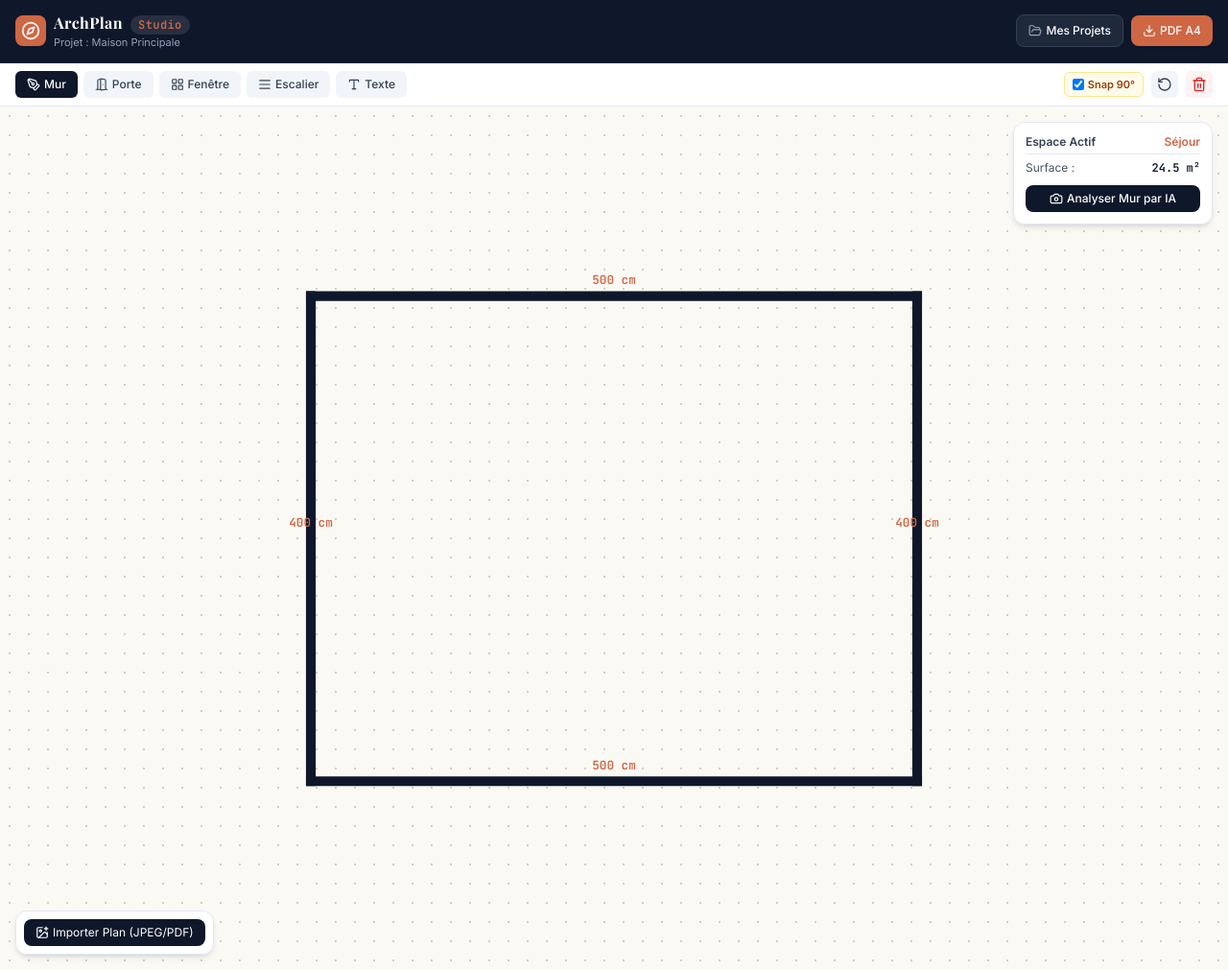
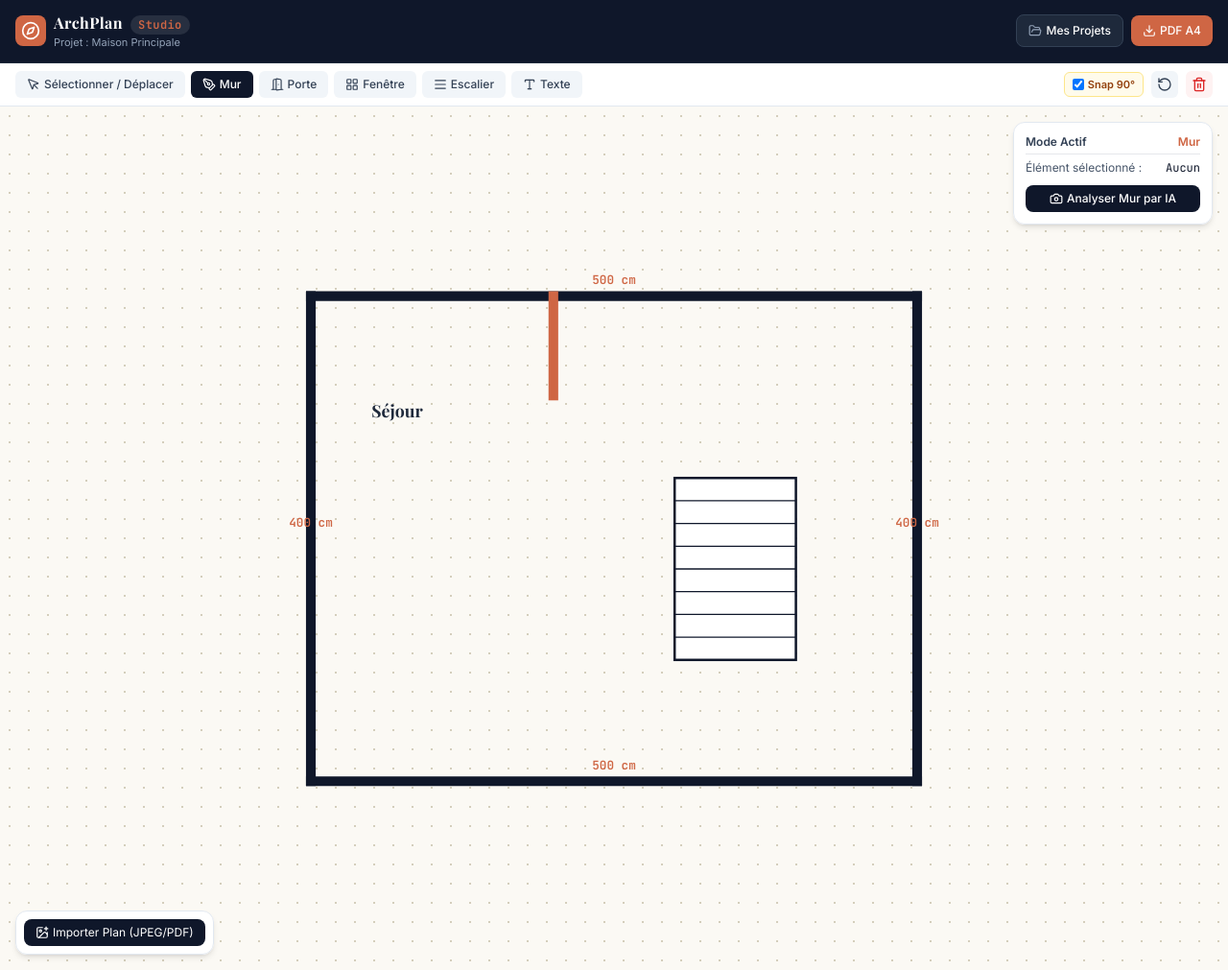
Before and after one commit to peakbe/plan-vectorizer, a Flask app: page / in a window 1280 px wide. Shown: the whole page at 96% size. Run offline with Flask 3, Linux system fonts and the light colour scheme; some libraries are stand-ins or nearby versions.

Commit message:
Update index.html with new tool buttons and functionality

```diff
--- a/templates/index.html
+++ b/templates/index.html
@@ -47,6 +47,9 @@
     <!-- Barre d'outils secondaire -->
     <nav class="bg-white border-b border-slate-200 px-4 py-2 flex items-center justify-between overflow-x-auto space-x-2 text-xs">
         <div class="flex items-center space-x-1.5 shrink-0">
+            <button onclick="setTool('select')" id="btn-tool-select" class="tool-btn bg-slate-100 text-slate-700 px-3 py-1.5 rounded-md font-medium transition flex items-center space-x-1 hover:bg-slate-200">
+                <i data-lucide="mouse-pointer" class="w-3.5 h-3.5"></i><span>Sélectionner / Déplacer</span>
+            </button>
             <button onclick="setTool('wall')" id="btn-tool-wall" class="tool-btn bg-slate-900 text-white px-3 py-1.5 rounded-md font-medium transition flex items-center space-x-1">
                 <i data-lucide="pen-tool" class="w-3.5 h-3.5"></i><span>Mur</span>
             </button>
@@ -72,7 +75,7 @@
             <button onclick="undoLast()" class="p-1.5 bg-slate-100 hover:bg-slate-200 rounded-md text-slate-700" title="Annuler">
                 <i data-lucide="rotate-ccw" class="w-4 h-4"></i>
             </button>
-            <button onclick="deleteSelected()" class="p-1.5 bg-red-50 hover:bg-red-100 text-red-600 rounded-md" title="Supprimer sélection">
+            <button onclick="deleteSelected()" class="p-1.5 bg-red-50 hover:bg-red-100 text-red-600 rounded-md" title="Supprimer la sélection">
                 <i data-lucide="trash-2" class="w-4 h-4"></i>
             </button>
         </div>
@@ -88,7 +91,6 @@
         <!-- SVG Interactif -->
         <svg id="plan-canvas" class="w-full h-full cursor-crosshair z-10" viewBox="0 0 1000 700">
             <g id="walls-layer"></g>
-            <g id="openings-layer"></g>
             <g id="elements-layer"></g>
         </svg>
 
@@ -108,12 +110,12 @@
         <!-- Panneau info pièce -->
         <div class="absolute top-4 right-4 z-20 bg-white/95 backdrop-blur border border-slate-200 p-3 rounded-xl shadow-md text-xs space-y-1.5 w-52">
             <div class="flex justify-between font-bold text-slate-700 border-b pb-1">
-                <span>Espace Actif</span>
-                <span id="room-name" class="text-[#cf6644]">Séjour</span>
+                <span>Mode Actif</span>
+                <span id="active-mode-label" class="text-[#cf6644]">Mur</span>
             </div>
             <div class="flex justify-between text-slate-600">
-                <span>Surface :</span>
-                <span id="room-area" class="font-tech font-bold text-slate-900">24.5 m²</span>
+                <span>Élément sélectionné :</span>
+                <span id="selected-info" class="font-tech text-slate-900">Aucun</span>
             </div>
             <div class="pt-1">
                 <button onclick="openWallPhotoModal()" class="w-full bg-slate-900 hover:bg-slate-800 text-white py-1.5 rounded-lg font-medium transition flex items-center justify-center space-x-1">
@@ -173,10 +175,11 @@
         lucide.createIcons();
 
         let currentTool = 'wall';
-        let selectedElement = null;
-        let selectedIndex = null;
+        let selectedItem = null; // { type: 'wall'|'element', index: number }
         let isDrawing = false;
+        let isDragging = false;
         let startPoint = null;
+        let dragOffset = { x: 0, y: 0 };
 
         let walls = [
             {x1: 250, y1: 150, x2: 750, y2: 150, length: 500},
@@ -184,7 +187,11 @@
             {x1: 750, y1: 550, x2: 250, y2: 550, length: 500},
             {x1: 250, y1: 550, x2: 250, y2: 150, length: 400}
         ];
-        let elements = []; // Portes, fenêtres, escaliers, textes
+        let elements = [
+            { type: 'door', x: 450, y: 150, width: 90, flip: false },
+            { type: 'stairs', x: 550, y: 300, w: 100, h: 150 },
+            { type: 'text', x: 300, y: 250, text: 'Séjour' }
+        ];
         let historyStack = [];
 
         function saveState() {
@@ -193,44 +200,108 @@
 
         function setTool(tool) {
             currentTool = tool;
+            document.getElementById('active-mode-label').textContent = tool === 'select' ? 'Sélection' : tool.charAt(0).toUpperCase() + tool.slice(1);
             document.querySelectorAll('.tool-btn').forEach(btn => {
                 btn.className = "tool-btn bg-slate-100 text-slate-700 px-3 py-1.5 rounded-md font-medium transition flex items-center space-x-1 hover:bg-slate-200";
             });
             document.getElementById(`btn-tool-${tool}`).className = "tool-btn bg-slate-900 text-white px-3 py-1.5 rounded-md font-medium transition flex items-center space-x-1";
+
+            svgCanvas.style.cursor = tool === 'select' ? 'default' : 'crosshair';
         }
 
         const svgCanvas = document.getElementById('plan-canvas');
 
-        svgCanvas.addEventListener('mousedown', (e) => {
+        function getSvgPoint(e) {
             const pt = svgCanvas.createSVGPoint();
             pt.x = e.clientX; pt.y = e.clientY;
-            const svgP = pt.matrixTransform(svgCanvas.getScreenCTM().inverse());
+            return pt.matrixTransform(svgCanvas.getScreenCTM().inverse());
+        }
 
-            saveState();
-            isDrawing = true;
-            startPoint = { x: Math.round(svgP.x), y: Math.round(svgP.y) };
+        svgCanvas.addEventListener('mousedown', (e) => {
+            const svgP = getSvgPoint(e);
+            const x = Math.round(svgP.x);
+            const y = Math.round(svgP.y);
+
+            if (currentTool === 'select') {
+                // Mode sélection / déplacement : on vérifie si on clique sur un élément ou un mur
+                // Pour simplifier, on regarde d'abord les éléments (portes, textes, escaliers)
+                let foundElIndex = elements.findIndex(el => {
+                    let w = el.w || el.width || 50;
+                    let h = el.h || 50;
+                    return x >= el.x - 10 && x <= el.x + w + 10 && y >= el.y - 10 && y <= el.y + h + 10;
+                });
+
+                if (foundElIndex !== -1) {
+                    selectedItem = { type: 'element', index: foundElIndex };
+                    isDragging = true;
+                    dragOffset.x = x - elements[foundElIndex].x;
+                    dragOffset.y = y - elements[foundElIndex].y;
+                    document.getElementById('selected-info').textContent = `${elements[foundElIndex].type} #${foundElIndex}`;
+                    renderCanvas();
+                    return;
+                }
+
+                // Sinon on vérifie les murs (proche du centre ou des extrémités)
+                let foundWallIndex = walls.findIndex(w => {
+                    let dist = distToSegment({x, y}, {x: w.x1, y: w.y1}, {x: w.x2, y: w.y2});
+                    return dist < 12;
+                });
+
+                if (foundWallIndex !== -1) {
+                    selectedItem = { type: 'wall', index: foundWallIndex };
+                    document.getElementById('selected-info').textContent = `Mur #${foundWallIndex}`;
+                    renderCanvas();
+                    return;
+                }
+
+                // Clic dans le vide -> désélection
+                selectedItem = null;
+                document.getElementById('selected-info').textContent = 'Aucun';
+                renderCanvas();
+            } else {
+                // Mode dessin
+                saveState();
+                isDrawing = true;
+                startPoint = { x, y };
+            }
+        });
+
+        svgCanvas.addEventListener('mousemove', (e) => {
+            if (!isDragging || !selectedItem || currentTool !== 'select') return;
+            const svgP = getSvgPoint(e);
+            const x = Math.round(svgP.x);
+            const y = Math.round(svgP.y);
+
+            if (selectedItem.type === 'element') {
+                let el = elements[selectedItem.index];
+                el.x = x - dragOffset.x;
+                el.y = y - dragOffset.y;
+                renderCanvas();
+            }
         });
 
         svgCanvas.addEventListener('mouseup', (e) => {
+            if (isDragging) {
+                isDragging = false;
+                return;
+            }
+
             if (!isDrawing) return;
-            const pt = svgCanvas.createSVGPoint();
-            pt.x = e.clientX; pt.y = e.clientY;
-            const svgP = pt.matrixTransform(svgCanvas.getScreenCTM().inverse());
-
+            const svgP = getSvgPoint(e);
             let endX = Math.round(svgP.x);
             let endY = Math.round(svgP.y);
 
-            // Snap orthogonal 90° si activé
             if (document.getElementById('chk-snap').checked) {
                 if (Math.abs(endX - startPoint.x) > Math.abs(endY - startPoint.y)) {
-                    endY = startPoint.y; // Horizontal
+                    endY = startPoint.y;
                 } else {
-                    endX = startPoint.x; // Vertical
+                    endX = startPoint.x;
                 }
             }
 
             const lengthCm = Math.round(Math.hypot(endX - startPoint.x, endY - startPoint.y));
 
+            saveState();
             if (currentTool === 'wall' && lengthCm > 10) {
                 walls.push({ x1: startPoint.x, y1: startPoint.y, x2: endX, y2: endY, length: lengthCm });
             } else if (currentTool === 'door') {
@@ -240,13 +311,22 @@
             } else if (currentTool === 'stairs') {
                 elements.push({ type: 'stairs', x: startPoint.x, y: startPoint.y, w: 100, h: 150 });
             } else if (currentTool === 'text') {
-                let txt = prompt("Entrez le texte de la légende ou de la pièce :", "Chambre 1");
+                let txt = prompt("Texte de la pièce ou légende :", "Chambre");
                 if (txt) elements.push({ type: 'text', x: startPoint.x, y: startPoint.y, text: txt });
             }
 
             isDrawing = false;
             renderCanvas();
         });
+
+        // Fonction utilitaire calcul distance point/segment
+        function distToSegment(p, p1, p2) {
+            let l2 = (p2.x - p1.x)*(p2.x - p1.x) + (p2.y - p1.y)*(p2.y - p1.y);
+            if (l2 === 0) return Math.hypot(p.x - p1.x, p.y - p1.y);
+            let t =((p.x - p1.x)*(p2.x - p1.x) + (p.y - p1.y)*(p2.y - p1.y)) / l2;
+            t = Math.max(0, Math.min(1, t));
+            return Math.hypot(p.x - (p1.x + t * (p2.x - p1.x)), p.y - (p1.y + t * (p2.y - p1.y)));
+        }
 
         function renderCanvas() {
             const wallsGroup = document.getElementById('walls-layer');
@@ -256,16 +336,15 @@
 
             // Rendu des murs
             walls.forEach((w, index) => {
+                let isSelected = (selectedItem && selectedItem.type === 'wall' && selectedItem.index === index);
                 const line = document.createElementNS('http://www.w3.org/2000/svg', 'line');
                 line.setAttribute('x1', w.x1); line.setAttribute('y1', w.y1);
                 line.setAttribute('x2', w.x2); line.setAttribute('y2', w.y2);
-                line.setAttribute('stroke', (selectedIndex === index && selectedElement === 'wall') ? '#cf6644' : '#0f172a');
-                line.setAttribute('stroke-width', '8');
+                line.setAttribute('stroke', isSelected ? '#cf6644' : '#0f172a');
+                line.setAttribute('stroke-width', isSelected ? '10' : '8');
                 line.setAttribute('stroke-linecap', 'square');
-                line.onclick = (ev) => { ev.stopPropagation(); selectItem('wall', index); };
                 wallsGroup.appendChild(line);
 
-                // Texte cote
                 const text = document.createElementNS('http://www.w3.org/2000/svg', 'text');
                 text.setAttribute('x', (w.x1 + w.x2) / 2);
                 text.setAttribute('y', (w.y1 + w.y2) / 2 - 10);
@@ -275,19 +354,21 @@
                 wallsGroup.appendChild(text);
             });
 
-            // Rendu des éléments (portes, fenêtres, escaliers, textes)
+            // Rendu des éléments (portes, escaliers, textes)
             elements.forEach((el, index) => {
+                let isSelected = (selectedItem && selectedItem.type === 'element' && selectedItem.index === index);
+
                 if (el.type === 'door') {
                     const rect = document.createElementNS('http://www.w3.org/2000/svg', 'rect');
                     rect.setAttribute('x', el.x - 4); rect.setAttribute('y', el.y - 4);
                     rect.setAttribute('width', 8); rect.setAttribute('height', el.width);
-                    rect.setAttribute('fill', '#cf6644');
-                    rect.onclick = (ev) => { ev.stopPropagation(); el.flip = !el.flip; renderCanvas(); };
+                    rect.setAttribute('fill', isSelected ? '#e056fd' : '#cf6644');
+                    rect.style.cursor = 'grab';
                     elementsGroup.appendChild(rect);
                 } else if (el.type === 'text') {
                     const t = document.createElementNS('http://www.w3.org/2000/svg', 'text');
                     t.setAttribute('x', el.x); t.setAttribute('y', el.y);
-                    t.setAttribute('class', 'font-serif-arch text-sm font-bold fill-slate-800');
+                    t.setAttribute('class', `font-serif-arch text-sm font-bold ${isSelected ? 'fill-[#cf6644]' : 'fill-slate-800'}`);
                     t.textContent = el.text;
                     elementsGroup.appendChild(t);
                 } else if (el.type === 'stairs') {
@@ -295,9 +376,8 @@
                     const box = document.createElementNS('http://www.w3.org/2000/svg', 'rect');
                     box.setAttribute('x', el.x); box.setAttribute('y', el.y);
                     box.setAttribute('width', el.w); box.setAttribute('height', el.h);
-                    box.setAttribute('fill', 'none'); box.setAttribute('stroke', '#0f172a'); box.setAttribute('stroke-width', '2');
+                    box.setAttribute('fill', '#fff'); box.setAttribute('stroke', isSelected ? '#cf6644' : '#0f172a'); box.setAttribute('stroke-width', isSelected ? '3' : '2');
                     g.appendChild(box);
-                    // Lignes de marches automatiques
                     for(let i=1; i<8; i++) {
                         const step = document.createElementNS('http://www.w3.org/2000/svg', 'line');
                         step.setAttribute('x1', el.x); step.setAttribute('y1', el.y + (el.h/8)*i);
@@ -310,30 +390,30 @@
             });
         }
 
-        function selectItem(type, index) {
-            selectedElement = type;
-            selectedIndex = index;
-            renderCanvas();
-        }
-
         function undoLast() {
             if (historyStack.length > 0) {
                 const prevState = JSON.parse(historyStack.pop());
                 walls = prevState.walls;
                 elements = prevState.elements;
+                selectedItem = null;
                 renderCanvas();
             }
         }
 
         function deleteSelected() {
-            if (selectedIndex !== null && selectedElement === 'wall') {
-                walls.splice(selectedIndex, 1);
-                selectedIndex = null;
-                renderCanvas();
-            } else if (walls.length > 0) {
-                walls.pop();
-                renderCanvas();
+            if (!selectedItem) {
+                alert("Veuillez sélectionner un élément à supprimer en choisissant l'outil 'Sélectionner / Déplacer'.");
+                return;
             }
+            saveState();
+            if (selectedItem.type === 'wall') {
+                walls.splice(selectedItem.index, 1);
+            } else if (selectedItem.type === 'element') {
+                elements.splice(selectedItem.index, 1);
+            }
+            selectedItem = null;
+            document.getElementById('selected-info').textContent = 'Aucun';
+            renderCanvas();
         }
 
         function handleBgImport(event) {
```
